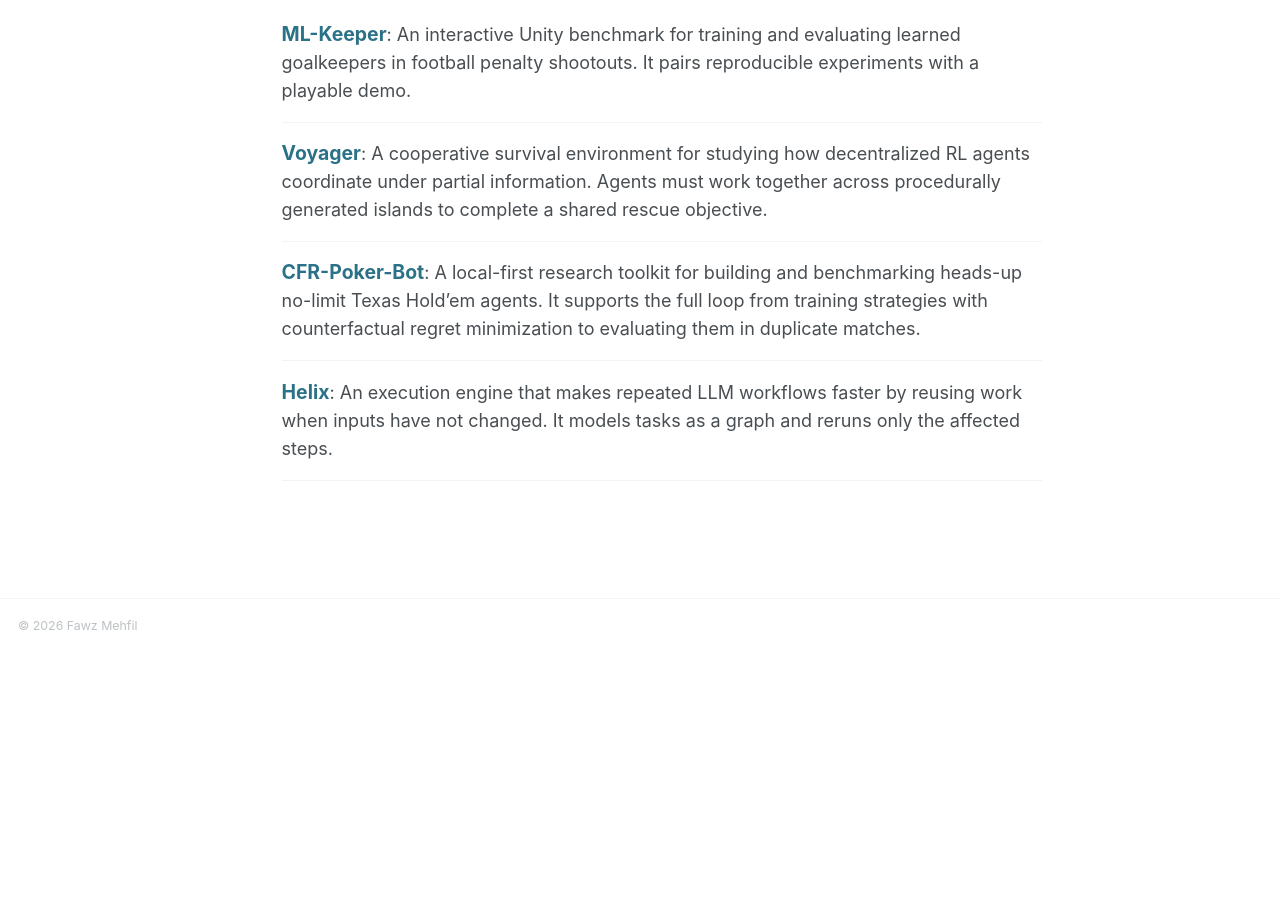
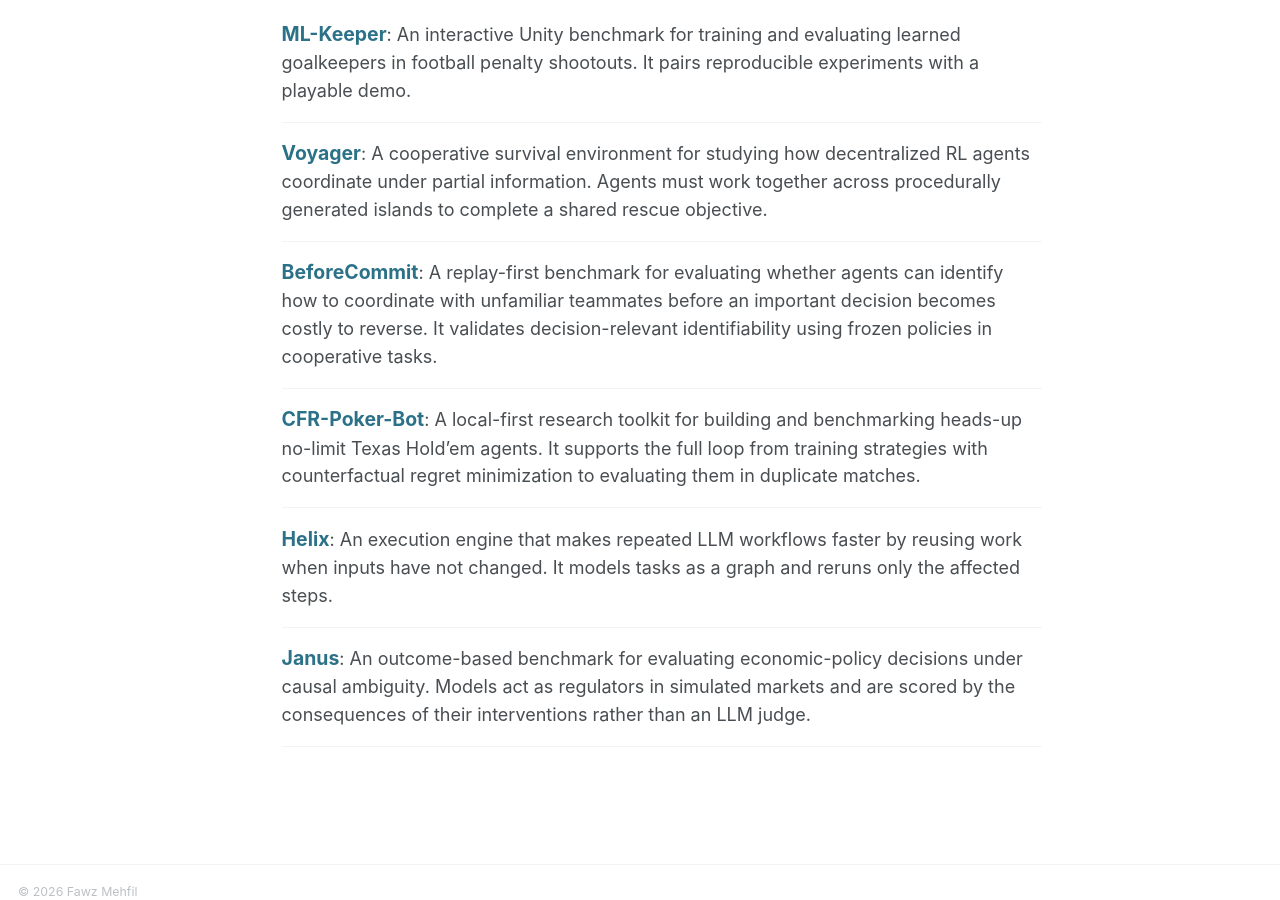
Before and after one commit to fawzmehfil/fawzmehfil.github.io, a Jekyll site: the page built from _pages/about.md, in a window 1280 px wide and 900 px high, scrolled down 690 px. Built offline with Jekyll 4.4.1, drawn with Linux system fonts in a browser that asks for light colours; a style sheet for code colours, icons or effects is not loaded; before the commit the page ends 1343 px from its top, so only the background shows below that.

Commit message:
Add BeforeCommit and Janus projects

```diff
--- a/_pages/about.md
+++ b/_pages/about.md
@@ -27,10 +27,18 @@ Outside of engineering, I play in the Collegiate Chess League and enjoy 20th-cen
   </article>
 
   <article class="project-item">
+    <p><a class="project-name" href="https://github.com/fawzmehfil/zsc-identifiability">BeforeCommit</a>: A replay-first benchmark for evaluating whether agents can identify how to coordinate with unfamiliar teammates before an important decision becomes costly to reverse. It validates decision-relevant identifiability using frozen policies in cooperative tasks.</p>
+  </article>
+
+  <article class="project-item">
     <p><a class="project-name" href="https://github.com/fawzmehfil/CFR-Poker-Bot">CFR-Poker-Bot</a>: A local-first research toolkit for building and benchmarking heads-up no-limit Texas Hold’em agents. It supports the full loop from training strategies with counterfactual regret minimization to evaluating them in duplicate matches.</p>
   </article>
 
   <article class="project-item">
     <p><a class="project-name" href="https://github.com/fawzmehfil/Helix">Helix</a>: An execution engine that makes repeated LLM workflows faster by reusing work when inputs have not changed. It models tasks as a graph and reruns only the affected steps.</p>
   </article>
+
+  <article class="project-item">
+    <p><a class="project-name" href="https://github.com/fawzmehfil/Janus">Janus</a>: An outcome-based benchmark for evaluating economic-policy decisions under causal ambiguity. Models act as regulators in simulated markets and are scored by the consequences of their interventions rather than an LLM judge.</p>
+  </article>
 </div>
```
